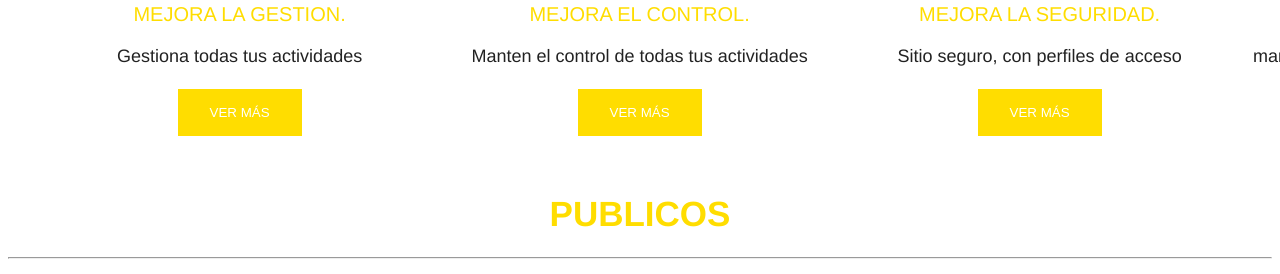
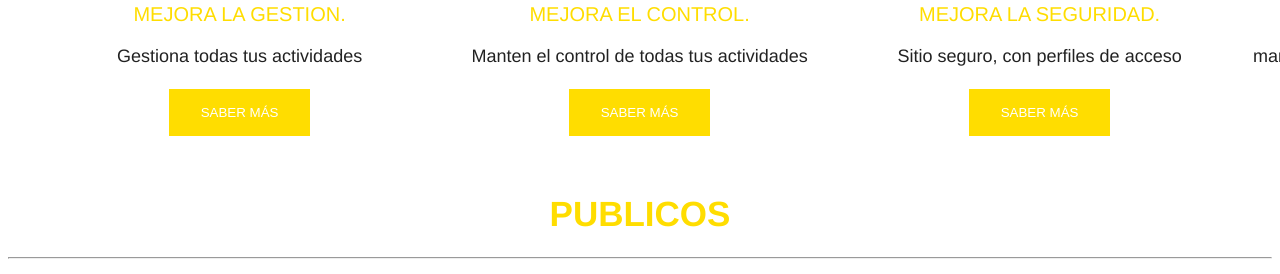
Before and after one commit to d4y4n/GrupalDayana, a plain HTML site: page index.html in a window 1280 px wide. Shown: the part 713-987 px from the top of the page. Drawn offline with Linux system fonts and the light colour scheme.

Commit message:
GrupalV2.2
Se modifica el nombre de los botones VER MAS por SABER MAS

```diff
--- a/index.html
+++ b/index.html
@@ -65,8 +65,8 @@
                 <h3>Mejora la Gestion.</h3>
 
                 <p>Gestiona todas tus actividades</p>
-
-                <input type="button" value="VER MÁS">
+                <!--Se cambia el Nombre del Boton-->
+                <input type="button" value="SABER MÁS">
 
             </div>
 
@@ -77,8 +77,8 @@
                 <h3>Mejora el Control.</h3>
 
                 <p>Manten el control de todas tus actividades</p>
-
-                <input type="button" value="VER MÁS">
+                 <!--Se cambia el Nombre del Boton-->
+                <input type="button" value="SABER MÁS">
 
             </div>
 
@@ -89,8 +89,8 @@
                 <h3>Mejora la Seguridad.</h3>
 
                 <p>Sitio seguro, con perfiles de acceso </p>
-
-                <input type="button" value="VER MÁS">
+                 <!--Se cambia el Nombre del Boton-->
+                <input type="button" value="SABER MÁS">
 
             </div>
 
@@ -102,7 +102,7 @@
 
                 <p>manten siempre disponible toda tu información</p>
 
-                <input type="button" value="VER MÁS">
+                <input type="button" value="SABER MÁS">
 
             </div>
 
```
